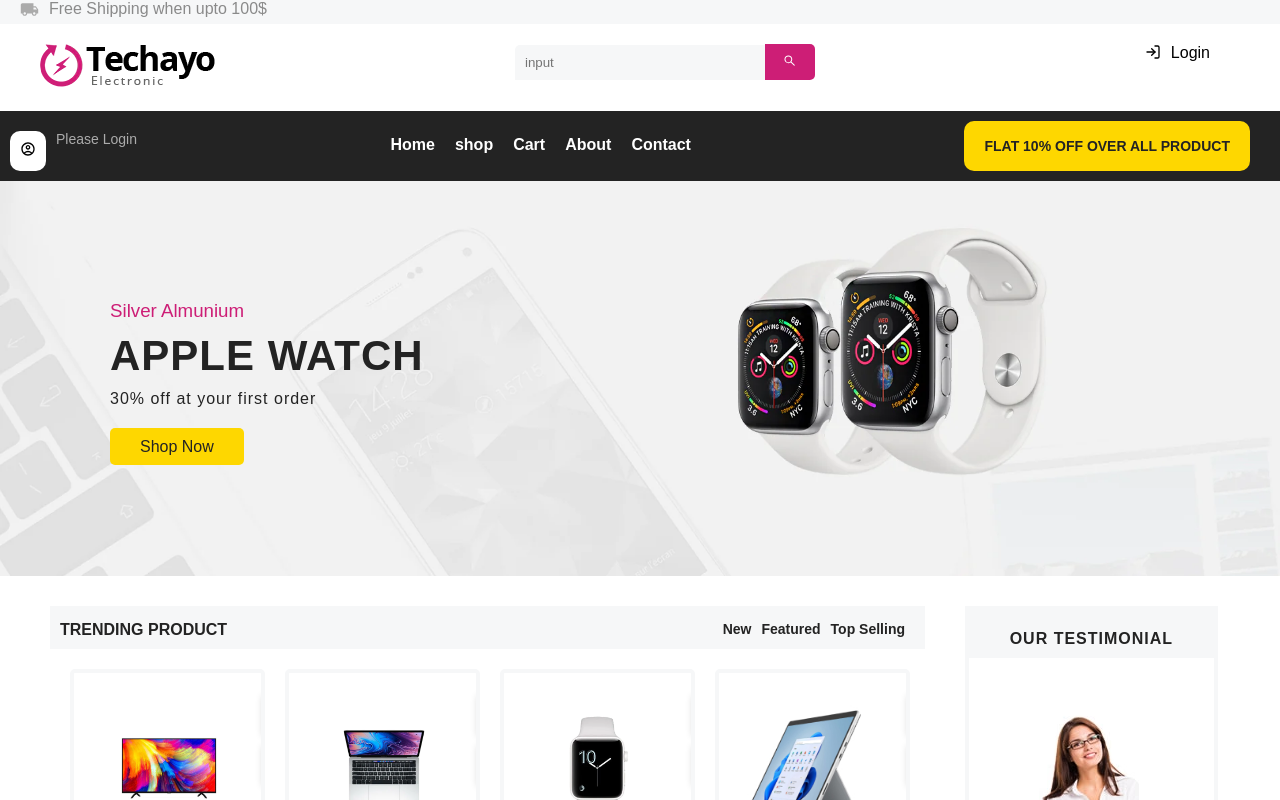
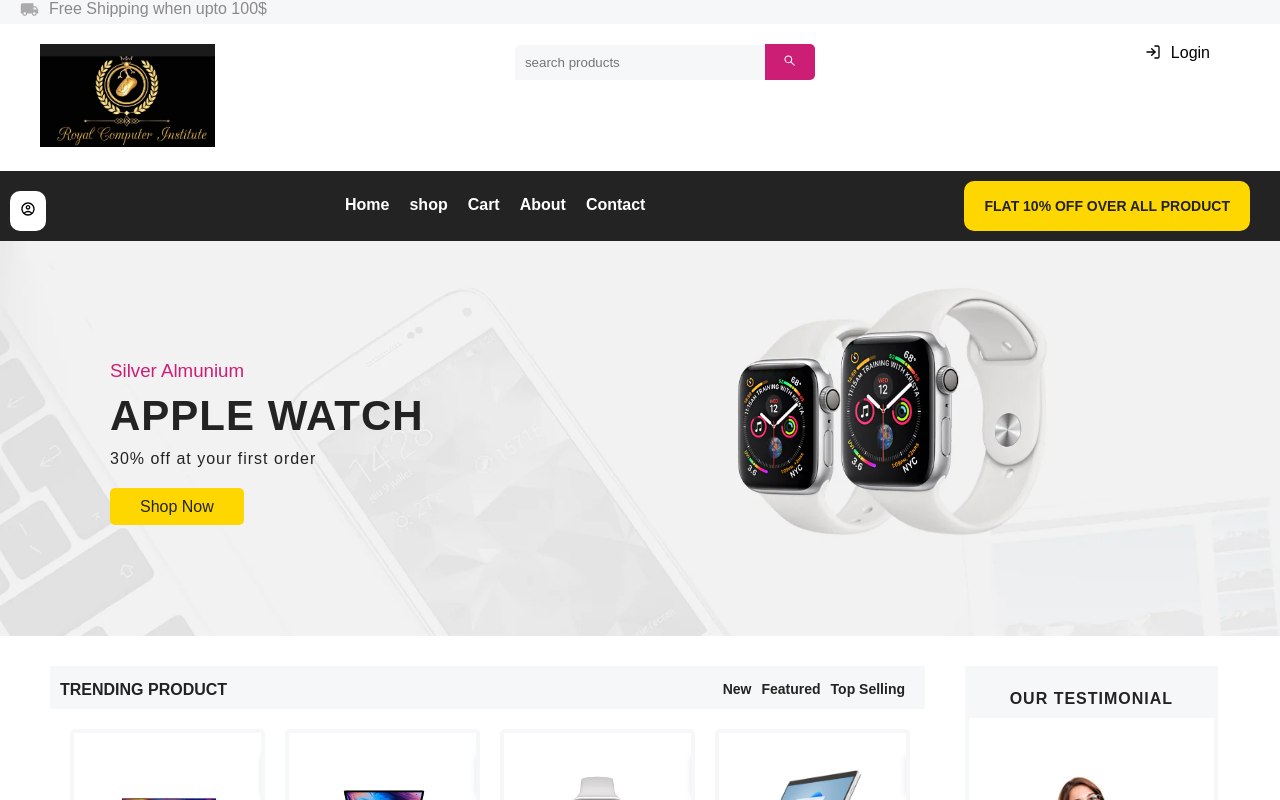
Before and after one commit to Sarojbasnett/E-commerce, a React (Vite) app: page / in a window 1280 px wide. Shown: the top 800 px of the page. Built offline with nearby package versions, Linux system fonts and the light colour scheme.

Commit message:
Update logo in navbar

```diff
--- a/src/Components/Navbar/Nav.jsx
+++ b/src/Components/Navbar/Nav.jsx
@@ -9,7 +9,7 @@
 import { CiLogout } from "react-icons/ci";
 
 //importing images
-import logo from "../../assets/logo.webp";
+import logo from "../../assets/sar3.jpg";
 import { Link } from "react-router-dom";
 
 const Nav = ({search, setSearch, searchproduct}) => {
@@ -27,10 +27,10 @@
         </div>
         <div className="mid-header">
           <div className="logo">
-            <img src={logo} alt="" />
+            <img src={logo} alt="" width="175px" height="auto" style={{objectFit: 'contain'}} />
           </div>
           <div className="search-box">
-            <input type="text" value={search} placeholder="input" onChange={(e)=> setSearch(e.target.value)} />
+            <input type="text" value={search} placeholder="search products" onChange={(e)=> setSearch(e.target.value)} />
             <button onClick={()=> searchproduct()}>
               <AiOutlineSearch />
             </button>
@@ -82,9 +82,6 @@
                 <div className="icon">
                   <MdOutlineAccountCircle />
                 </div>
-                <div className="info">
-                  <p>Please Login</p>
-                </div>
               </>
             )}
           </div>
```
